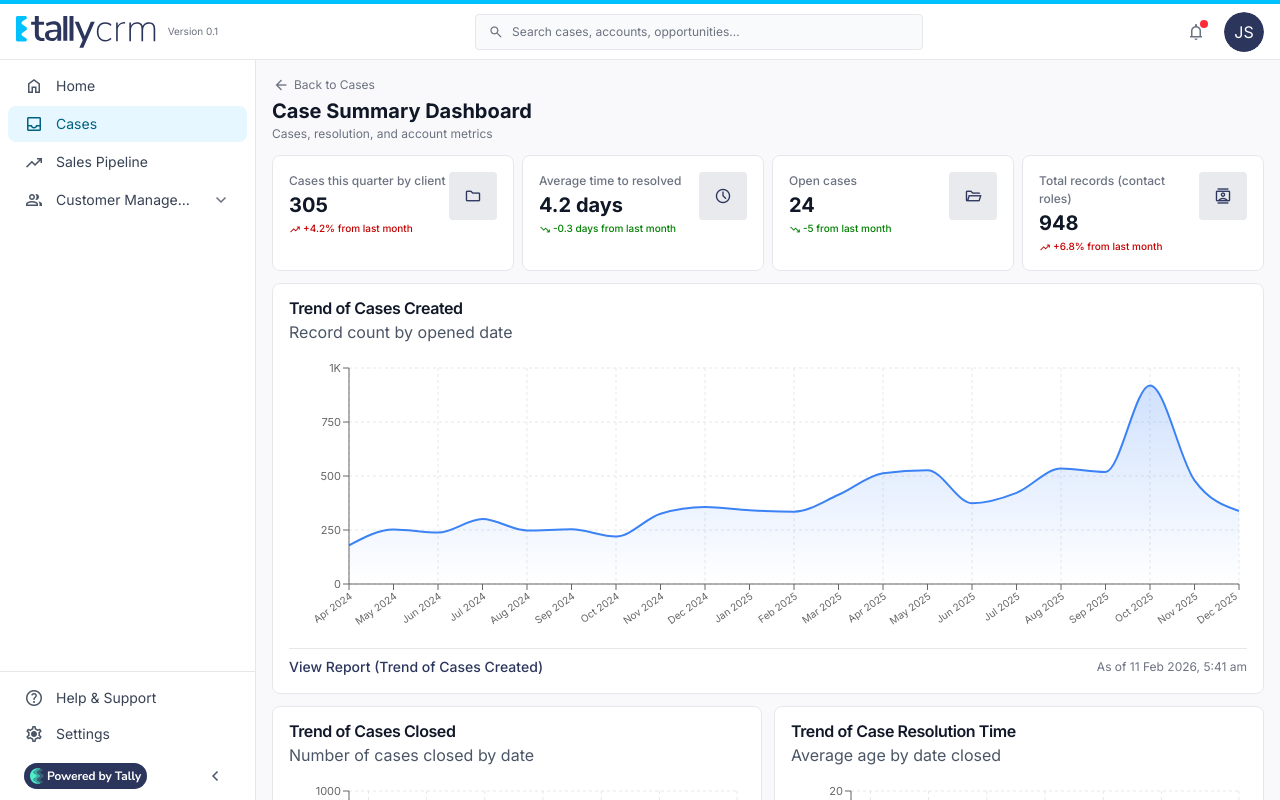
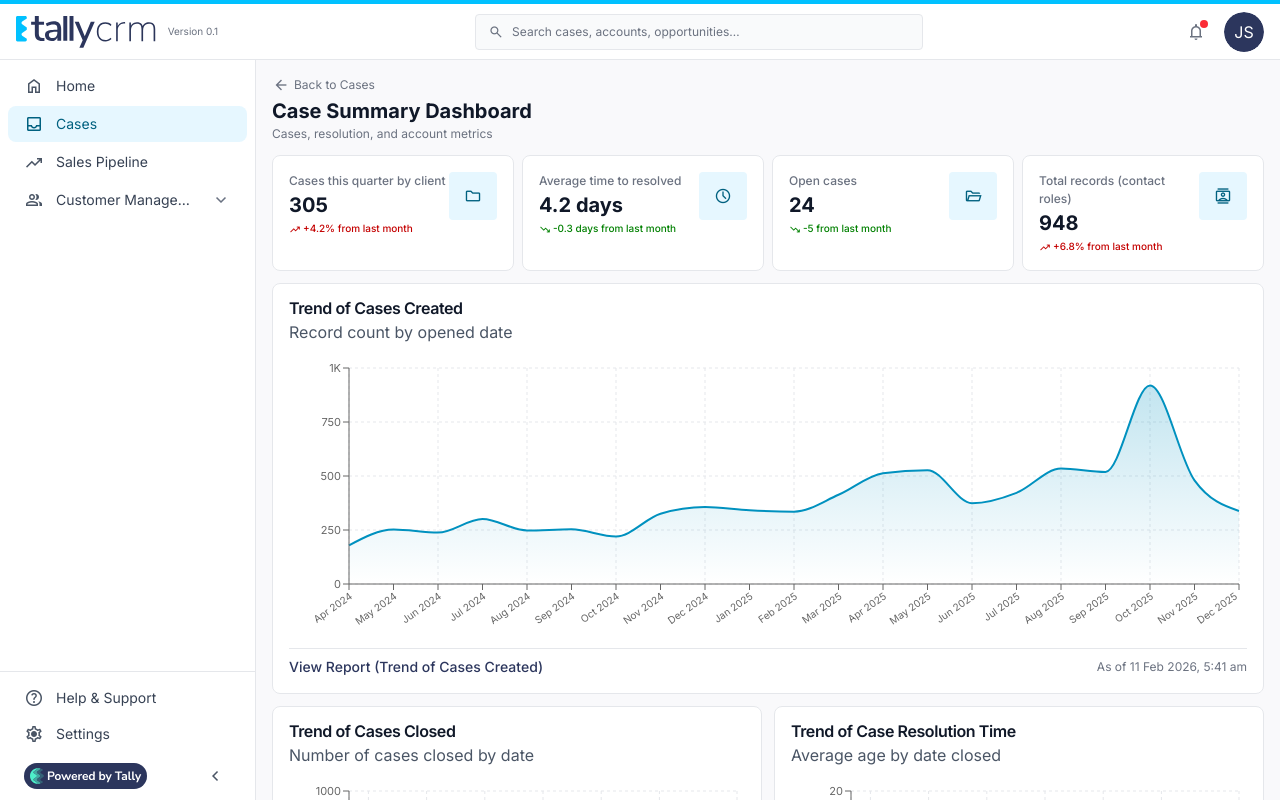
Before and after one commit to bodhi-tally-group/tally-crm, a Next.js app: page /crm/cases/summary in a window 1280 px wide. Built offline with nearby package versions, Linux system fonts and the light colour scheme.

Commit message:
Cases Summary: chart blue #0091BF, nav-bar-matching icon colors
- Use #0091BF for all graphs and charts (CHART_BLUE and treemap palette)
- Metric card icon boxes: nav active background (#E6F7FF / #006180/20) and icon (#006180 / #80E0FF)

Co-authored-by: Cursor <cursoragent@cursor.com>

```diff
--- a/app/crm/cases/summary/page.tsx
+++ b/app/crm/cases/summary/page.tsx
@@ -28,14 +28,14 @@ import {
   Rectangle,
 } from "recharts";
 
-const CHART_BLUE = dataVisualizationColors.dataFSolid.hex;
+const CHART_BLUE = "#0091BF";
 const CHART_COLORS = [
   dataVisualizationColors.dataASolid.hex,
   dataVisualizationColors.dataBSolid.hex,
   dataVisualizationColors.dataCSolid.hex,
   dataVisualizationColors.dataDSolid.hex,
   dataVisualizationColors.dataESolid.hex,
-  dataVisualizationColors.dataFSolid.hex,
+  "#0091BF",
   "#06B6D4",
   "#EC4899",
   "#84CC16",
@@ -342,11 +342,11 @@ export default function CasesSummaryDashboardPage() {
                     <span>{METRIC_TRENDS[0].text}</span>
                   </div>
                 </div>
-                <div className="flex h-12 w-12 shrink-0 items-center justify-center rounded-density-md bg-[#2C365D]/10 dark:bg-[#7c8cb8]/20">
+                <div className="flex h-12 w-12 shrink-0 items-center justify-center rounded-density-md bg-[#E6F7FF] dark:bg-[#006180]/20">
                   <Icon
                     name="folder"
                     size="var(--tally-icon-size-lg)"
-                    className="text-[#2C365D] dark:text-[#7c8cb8]"
+                    className="text-[#006180] dark:text-[#80E0FF]"
                   />
                 </div>
               </div>
@@ -386,11 +386,11 @@ export default function CasesSummaryDashboardPage() {
                     <span>{METRIC_TRENDS[1].text}</span>
                   </div>
                 </div>
-                <div className="flex h-12 w-12 shrink-0 items-center justify-center rounded-density-md bg-[#2C365D]/10 dark:bg-[#7c8cb8]/20">
+                <div className="flex h-12 w-12 shrink-0 items-center justify-center rounded-density-md bg-[#E6F7FF] dark:bg-[#006180]/20">
                   <Icon
                     name="schedule"
                     size="var(--tally-icon-size-lg)"
-                    className="text-[#2C365D] dark:text-[#7c8cb8]"
+                    className="text-[#006180] dark:text-[#80E0FF]"
                   />
                 </div>
               </div>
@@ -430,11 +430,11 @@ export default function CasesSummaryDashboardPage() {
                     <span>{METRIC_TRENDS[2].text}</span>
                   </div>
                 </div>
-                <div className="flex h-12 w-12 shrink-0 items-center justify-center rounded-density-md bg-[#2C365D]/10 dark:bg-[#7c8cb8]/20">
+                <div className="flex h-12 w-12 shrink-0 items-center justify-center rounded-density-md bg-[#E6F7FF] dark:bg-[#006180]/20">
                   <Icon
                     name="folder_open"
                     size="var(--tally-icon-size-lg)"
-                    className="text-[#2C365D] dark:text-[#7c8cb8]"
+                    className="text-[#006180] dark:text-[#80E0FF]"
                   />
                 </div>
               </div>
@@ -474,11 +474,11 @@ export default function CasesSummaryDashboardPage() {
                     <span>{METRIC_TRENDS[3].text}</span>
                   </div>
                 </div>
-                <div className="flex h-12 w-12 shrink-0 items-center justify-center rounded-density-md bg-[#2C365D]/10 dark:bg-[#7c8cb8]/20">
+                <div className="flex h-12 w-12 shrink-0 items-center justify-center rounded-density-md bg-[#E6F7FF] dark:bg-[#006180]/20">
                   <Icon
                     name="contacts"
                     size="var(--tally-icon-size-lg)"
-                    className="text-[#2C365D] dark:text-[#7c8cb8]"
+                    className="text-[#006180] dark:text-[#80E0FF]"
                   />
                 </div>
               </div>
```
